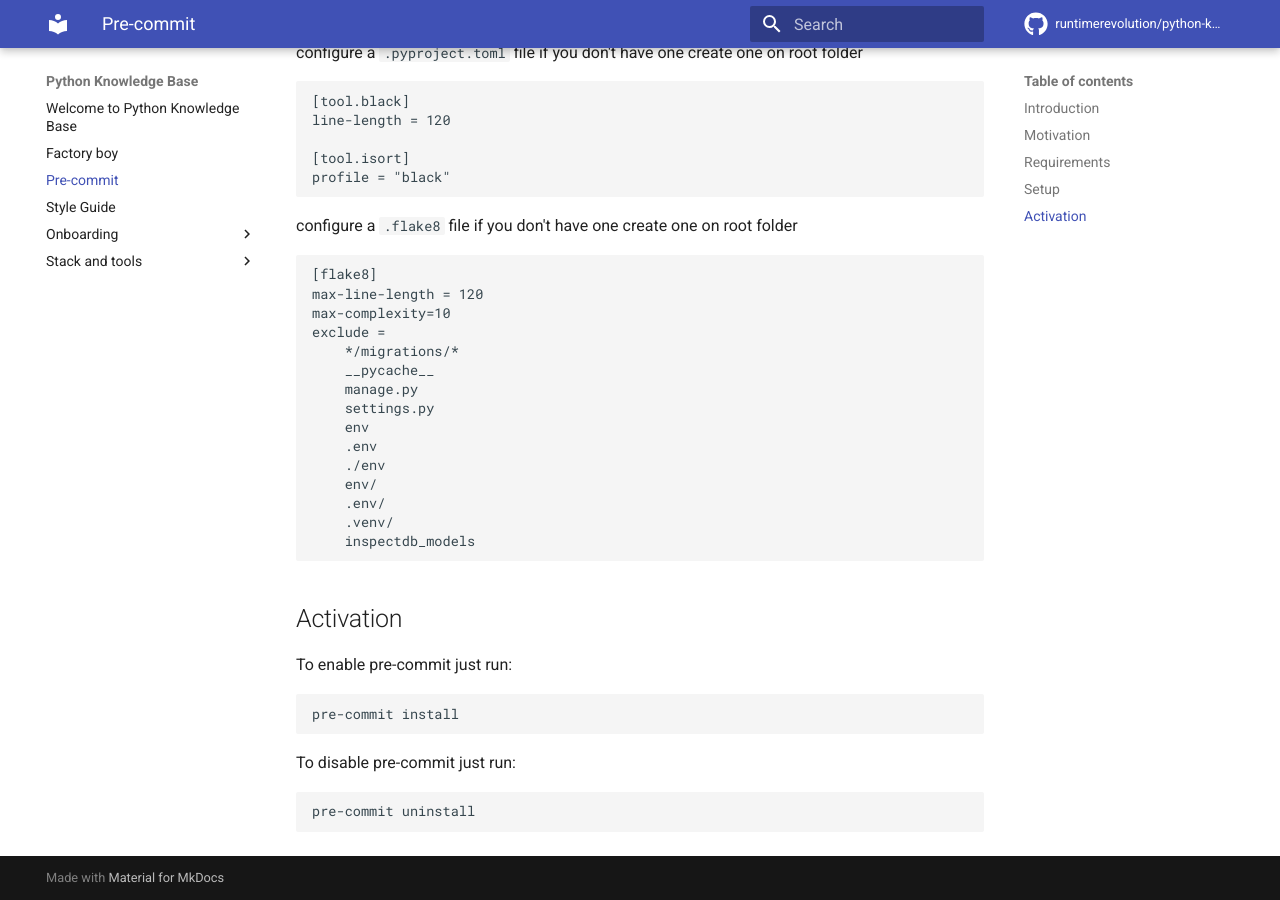
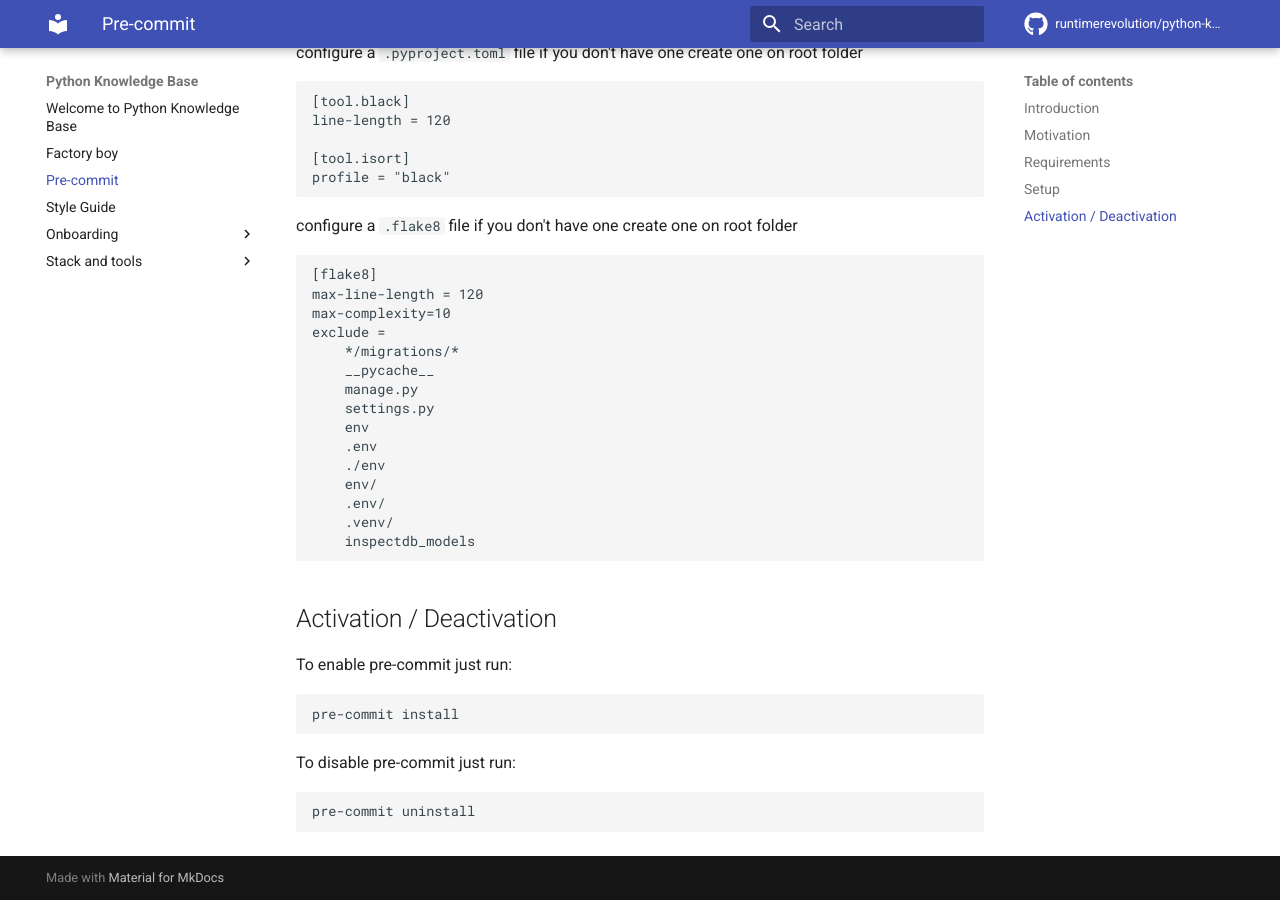
Before and after one commit to runtimerevolution/python-knowledge-base, an MkDocs documentation site: the page built from docs/pre-commit.md, in a window 1280 px wide and 900 px high, scrolled down 1669 px. Built offline with MkDocs 1.6.1 and Material for MkDocs 9.7.7, drawn with Linux system fonts in a browser that asks for light colours; comment, search, counter and statistics services are not loaded.

Commit message:
Update docs/pre-commit.md

````diff
--- a/docs/pre-commit.md
+++ b/docs/pre-commit.md
@@ -99,7 +99,7 @@ exclude =
     inspectdb_models
 ```
 
-## Activation
+## Activation / Deactivation
 
 To enable pre-commit just run:
 ```
````
